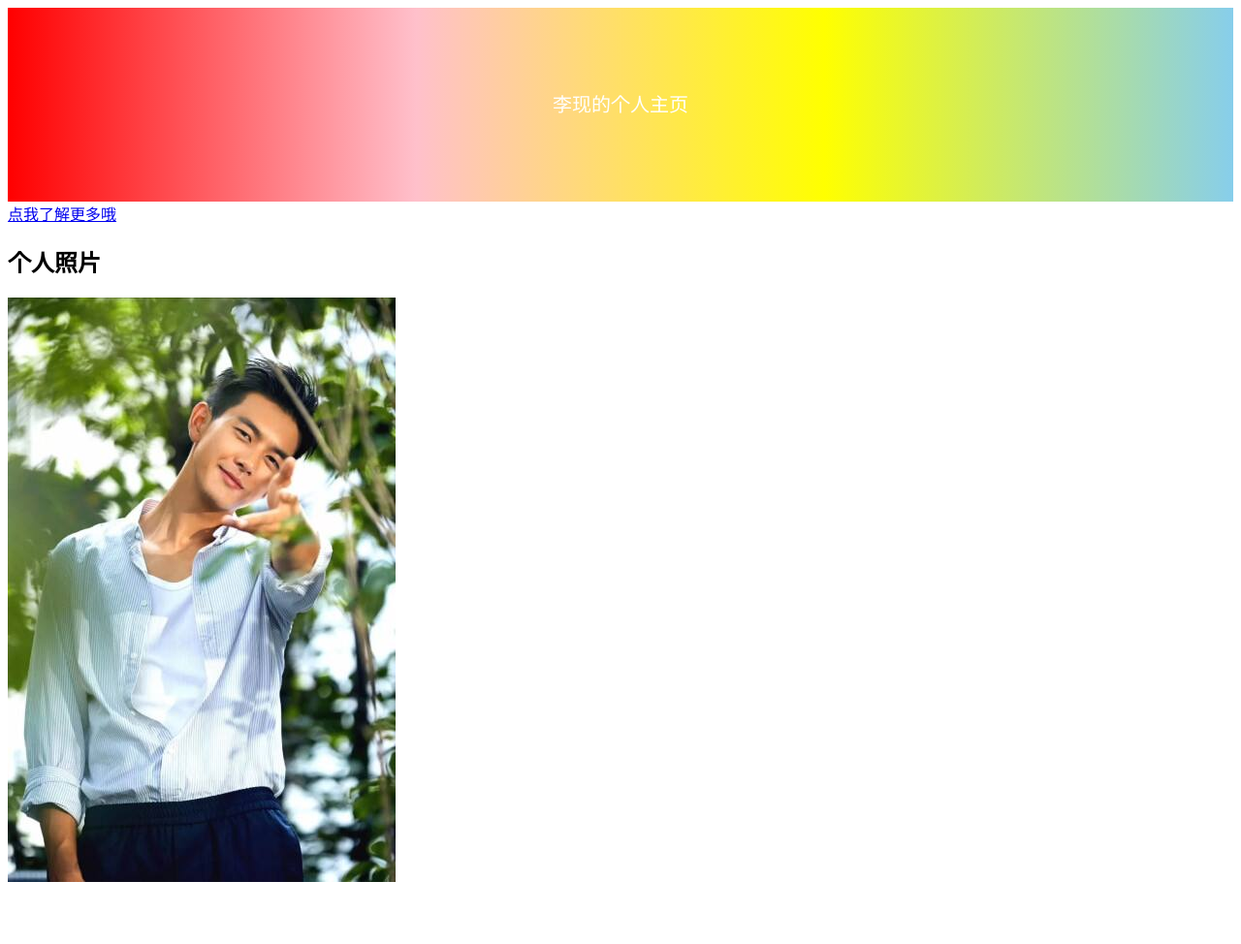
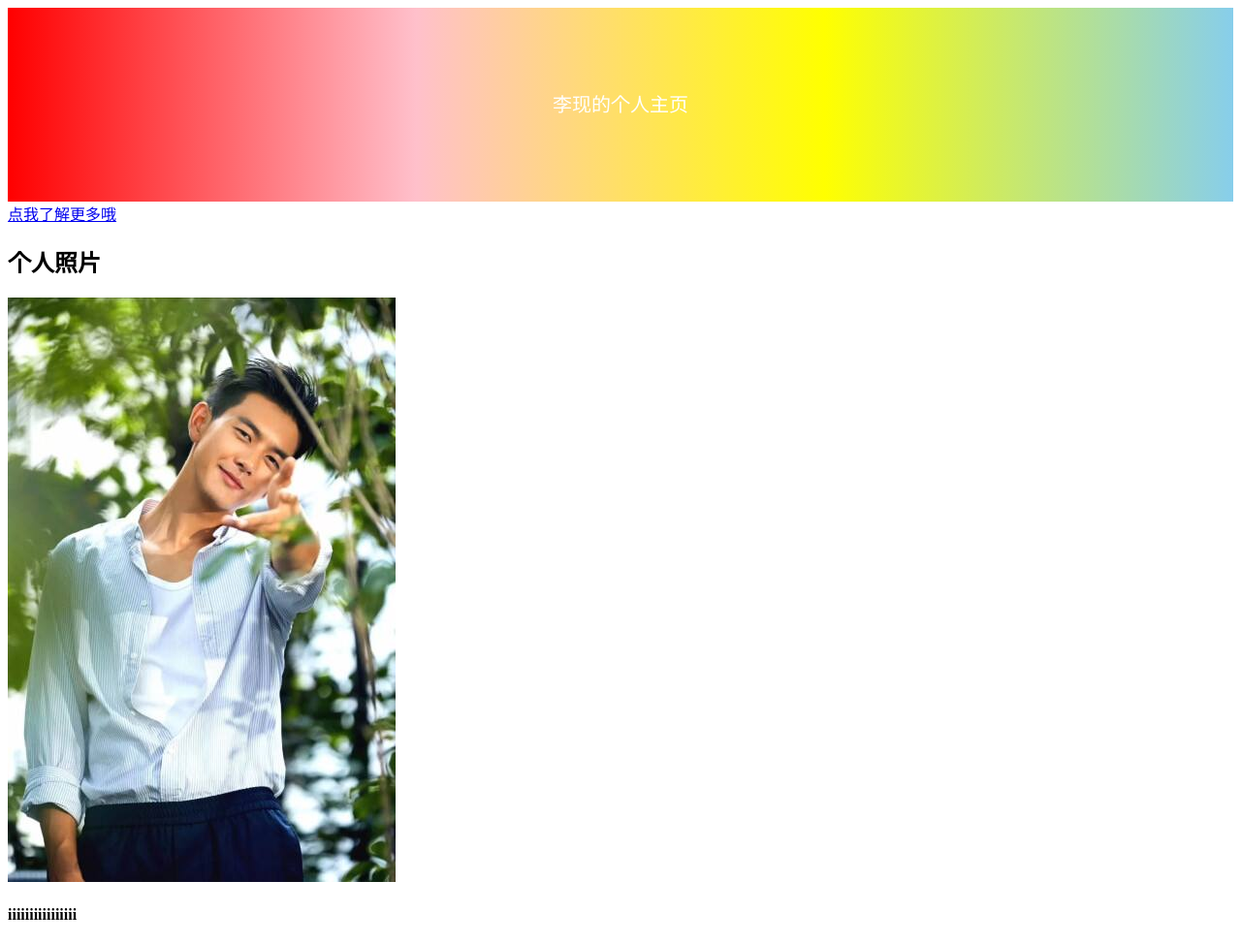
Before and after one commit to wushuangshuangstar/wushuangshuangstar.github.io, a plain HTML site: page index.html in a window 1280 px wide. Shown: the whole page at 97% size. Before the commit the page ends 922 px from the top, so only its background shows below. Drawn offline with Linux system fonts and the light colour scheme.

Commit message:
显现的个人主页

```diff
--- a/index.html
+++ b/index.html
@@ -22,6 +22,7 @@
     <a href="./list.html">点我了解更多哦</a>
     <h2>个人照片</h2>
     <img src="./images/timg.jpg" alt="">
+    <h4>iiiiiiiiiiiiiiii</h4>
 
 </body>
 
```
